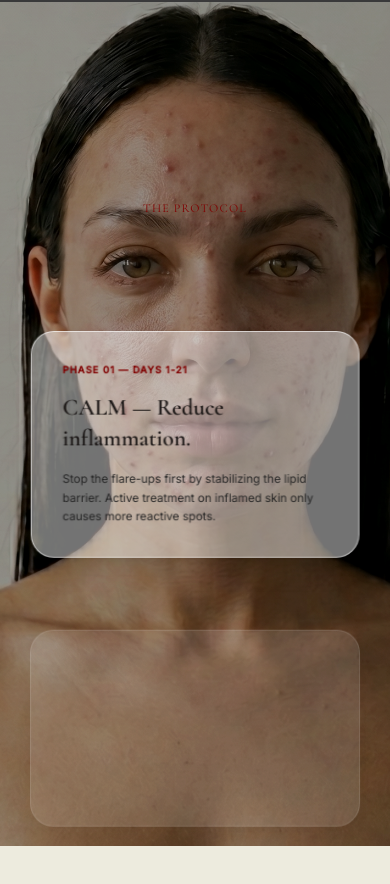
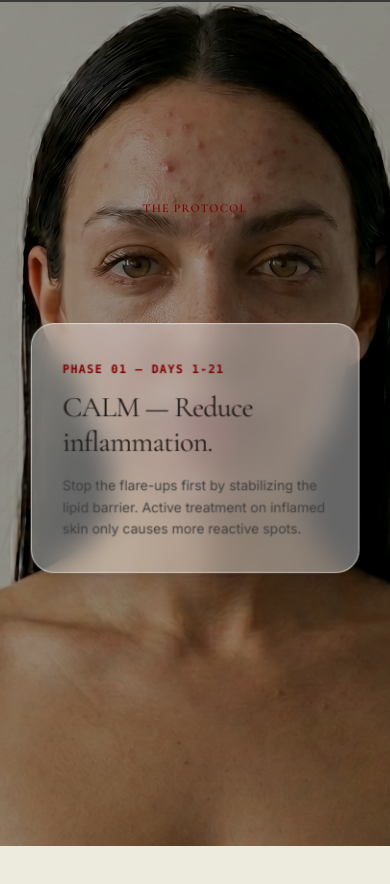
Before and after one commit to axiomhq0-create/acne-reset-landing, a Next.js app: page / in a window 390 px wide. Shown: the part 1348-2232 px from the top of the page. Built offline with nearby package versions, Linux system fonts and the light colour scheme; grey boxes are pictures that could not be loaded.

Commit message:
fix: resolve stacked backdrop opacity multiplier and adjust card proportions

```diff
--- a/src/components/ScrollStack.tsx
+++ b/src/components/ScrollStack.tsx
@@ -87,47 +87,45 @@ export default function ScrollStack() {
         <div className="absolute inset-0 bg-black/15 pointer-events-none" />
 
         {/* The Text Layout Container */}
-        <div className="relative z-10 max-w-xl w-full px-6 text-center">
-          <h2 className="font-serif text-xs uppercase tracking-widest text-[#810100] mb-2">The Protocol</h2>
+        <div className="relative z-10 max-w-2xl w-full px-6 text-center">
+          <h2 className="font-serif text-xs uppercase tracking-widest text-[#810100] mb-2 font-semibold">The Protocol</h2>
 
           {/* Loop structure generating the 3 cards safely inside the viewport zone */}
-          <div className="relative w-full h-[400px] mt-8 flex items-center justify-center">
+          <div className="relative w-full max-w-2xl h-[400px] mt-8 flex items-center justify-center mx-auto">
 
             {/* Card 1 */}
             <motion.div
               style={{
                 scale: scale0,
                 opacity: opacity0,
-                zIndex: 1,
+                zIndex: 10,
                 transform: "translateZ(0)",
                 willChange: "transform, opacity",
               }}
-              className="absolute w-full origin-top"
-            >
-              <div
-                className="w-full p-8 rounded-[24px] text-left space-y-4 shadow-xl"
-                style={{
-                  backgroundColor: "rgba(255, 255, 255, 0.45)",
-                  backdropFilter: "blur(14px)",
-                  WebkitBackdropFilter: "blur(14px)",
-                  border: "1px solid rgba(255, 255, 255, 0.6)",
-                }}
+              className={`absolute w-full max-w-2xl min-h-[260px] mx-auto p-8 md:p-12 flex flex-col justify-center text-left rounded-3xl border transition-all duration-300 ${
+                activeCard === 0
+                  ? "bg-white/40 backdrop-blur-[14px] border-white/60 shadow-xl"
+                  : "bg-transparent backdrop-blur-none border-transparent shadow-none"
+              }`}
             >
               <motion.div
                 animate={{
                   opacity: activeCard === 0 ? 1 : 0,
-                    y: activeCard === 0 ? 0 : -10
+                  y: activeCard === 0 ? 0 : (activeCard > 0 ? -20 : 20)
                 }}
-                  transition={{ duration: 0.3 }}
-                  className="pointer-events-none select-none space-y-4 text-[#1B1716]"
+                transition={{ duration: 0.4, ease: "easeInOut" }}
+                className="w-full h-full block text-left"
               >
-                  <span className="text-[10px] uppercase font-bold text-[#810100] tracking-widest block">Phase 01 — Days 1-21</span>
-                  <h3 className="text-2xl font-serif font-semibold">CALM — Reduce inflammation.</h3>
-                  <p className="text-xs sm:text-sm text-neutral-800 leading-relaxed">
+                <span className="text-xs font-mono uppercase tracking-widest text-[#810100] font-semibold">
+                  PHASE 01 — DAYS 1-21
+                </span>
+                <h3 className="font-serif text-3xl md:text-4xl text-[#1B1716] tracking-tight mt-3 mb-4">
+                  CALM — Reduce inflammation.
+                </h3>
+                <p className="text-sm md:text-base text-neutral-700 leading-relaxed max-w-xl">
                   Stop the flare-ups first by stabilizing the lipid barrier. Active treatment on inflamed skin only causes more reactive spots.
                 </p>
               </motion.div>
-              </div>
             </motion.div>
 
             {/* Card 2 */}
@@ -136,36 +134,34 @@ export default function ScrollStack() {
                 y: y1,
                 scale: scale1,
                 opacity: opacity1,
-                zIndex: 2,
+                zIndex: 11,
                 transform: "translateZ(0)",
                 willChange: "transform, opacity",
               }}
-              className="absolute w-full origin-top"
-            >
-              <div
-                className="w-full p-8 rounded-[24px] text-left space-y-4 shadow-xl"
-                style={{
-                  backgroundColor: "rgba(255, 255, 255, 0.45)",
-                  backdropFilter: "blur(14px)",
-                  WebkitBackdropFilter: "blur(14px)",
-                  border: "1px solid rgba(255, 255, 255, 0.6)",
-                }}
+              className={`absolute w-full max-w-2xl min-h-[260px] mx-auto p-8 md:p-12 flex flex-col justify-center text-left rounded-3xl border transition-all duration-300 ${
+                activeCard === 1
+                  ? "bg-white/40 backdrop-blur-[14px] border-white/60 shadow-xl"
+                  : "bg-transparent backdrop-blur-none border-transparent shadow-none"
+              }`}
             >
               <motion.div
                 animate={{
                   opacity: activeCard === 1 ? 1 : 0,
-                    y: activeCard === 1 ? 0 : -10
+                  y: activeCard === 1 ? 0 : (activeCard > 1 ? -20 : 20)
                 }}
-                  transition={{ duration: 0.3 }}
-                  className="pointer-events-none select-none space-y-4 text-[#1B1716]"
+                transition={{ duration: 0.4, ease: "easeInOut" }}
+                className="w-full h-full block text-left"
               >
-                  <span className="text-[10px] uppercase font-bold text-[#810100] tracking-widest block">Phase 02 — Days 22-66</span>
-                  <h3 className="text-2xl font-serif font-semibold">CLEAR — Treat stable skin.</h3>
-                  <p className="text-xs sm:text-sm text-neutral-800 leading-relaxed">
+                <span className="text-xs font-mono uppercase tracking-widest text-[#810100] font-semibold">
+                  PHASE 02 — DAYS 22-66
+                </span>
+                <h3 className="font-serif text-3xl md:text-4xl text-[#1B1716] tracking-tight mt-3 mb-4">
+                  CLEAR — Treat stable skin.
+                </h3>
+                <p className="text-sm md:text-base text-neutral-700 leading-relaxed max-w-xl">
                   Introduce targeted active ingredients once the skin is stabilized, healthy, and ready to absorb clear-agent routines.
                 </p>
               </motion.div>
-              </div>
             </motion.div>
 
             {/* Card 3 */}
@@ -174,36 +170,34 @@ export default function ScrollStack() {
                 y: y2,
                 scale: scale2,
                 opacity: opacity2,
-                zIndex: 3,
+                zIndex: 12,
                 transform: "translateZ(0)",
                 willChange: "transform, opacity",
               }}
-              className="absolute w-full origin-top"
-            >
-              <div
-                className="w-full p-8 rounded-[24px] text-left space-y-4 shadow-xl"
-                style={{
-                  backgroundColor: "rgba(255, 255, 255, 0.45)",
-                  backdropFilter: "blur(14px)",
-                  WebkitBackdropFilter: "blur(14px)",
-                  border: "1px solid rgba(255, 255, 255, 0.6)",
-                }}
+              className={`absolute w-full max-w-2xl min-h-[260px] mx-auto p-8 md:p-12 flex flex-col justify-center text-left rounded-3xl border transition-all duration-300 ${
+                activeCard === 2
+                  ? "bg-white/40 backdrop-blur-[14px] border-white/60 shadow-xl"
+                  : "bg-transparent backdrop-blur-none border-transparent shadow-none"
+              }`}
             >
               <motion.div
                 animate={{
                   opacity: activeCard === 2 ? 1 : 0,
-                    y: activeCard === 2 ? 0 : -10
+                  y: activeCard === 2 ? 0 : (activeCard > 2 ? -20 : 20)
                 }}
-                  transition={{ duration: 0.3 }}
-                  className="pointer-events-none select-none space-y-4 text-[#1B1716]"
+                transition={{ duration: 0.4, ease: "easeInOut" }}
+                className="w-full h-full block text-left"
               >
-                  <span className="text-[10px] uppercase font-bold text-[#810100] tracking-widest block">Phase 03 — Ongoing</span>
-                  <h3 className="text-2xl font-serif font-semibold">MAINTAIN — Keep results.</h3>
-                  <p className="text-xs sm:text-sm text-neutral-800 leading-relaxed">
+                <span className="text-xs font-mono uppercase tracking-widest text-[#810100] font-semibold">
+                  PHASE 03 — ONGOING
+                </span>
+                <h3 className="font-serif text-3xl md:text-4xl text-[#1B1716] tracking-tight mt-3 mb-4">
+                  MAINTAIN — Keep results.
+                </h3>
+                <p className="text-sm md:text-base text-neutral-700 leading-relaxed max-w-xl">
                   Lock in clear skin permanently with a simplified daily maintenance protocol to prevent returning blemishes.
                 </p>
               </motion.div>
-              </div>
             </motion.div>
 
           </div>
```
Lines whose indentation alone changed are shown as unchanged.
